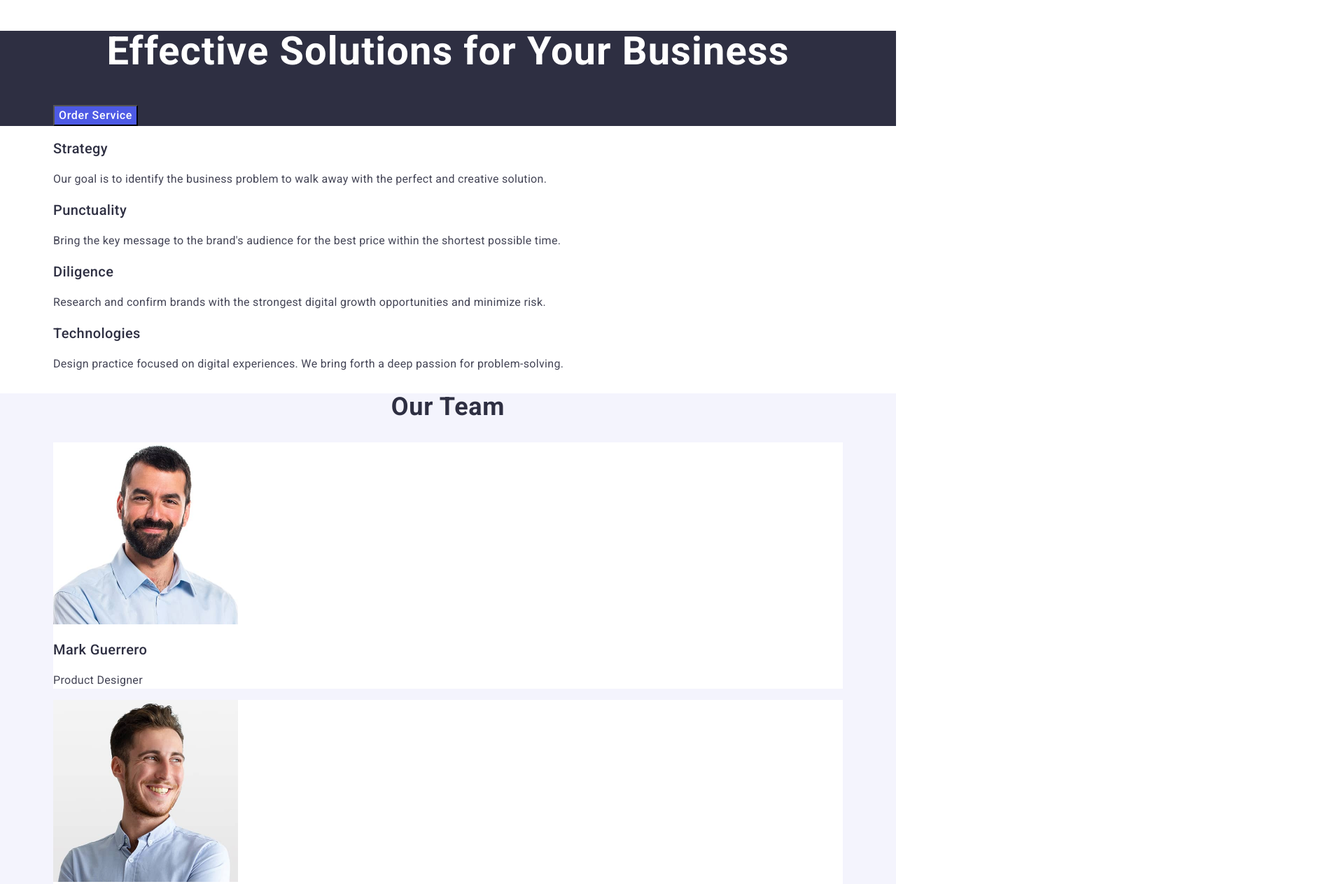
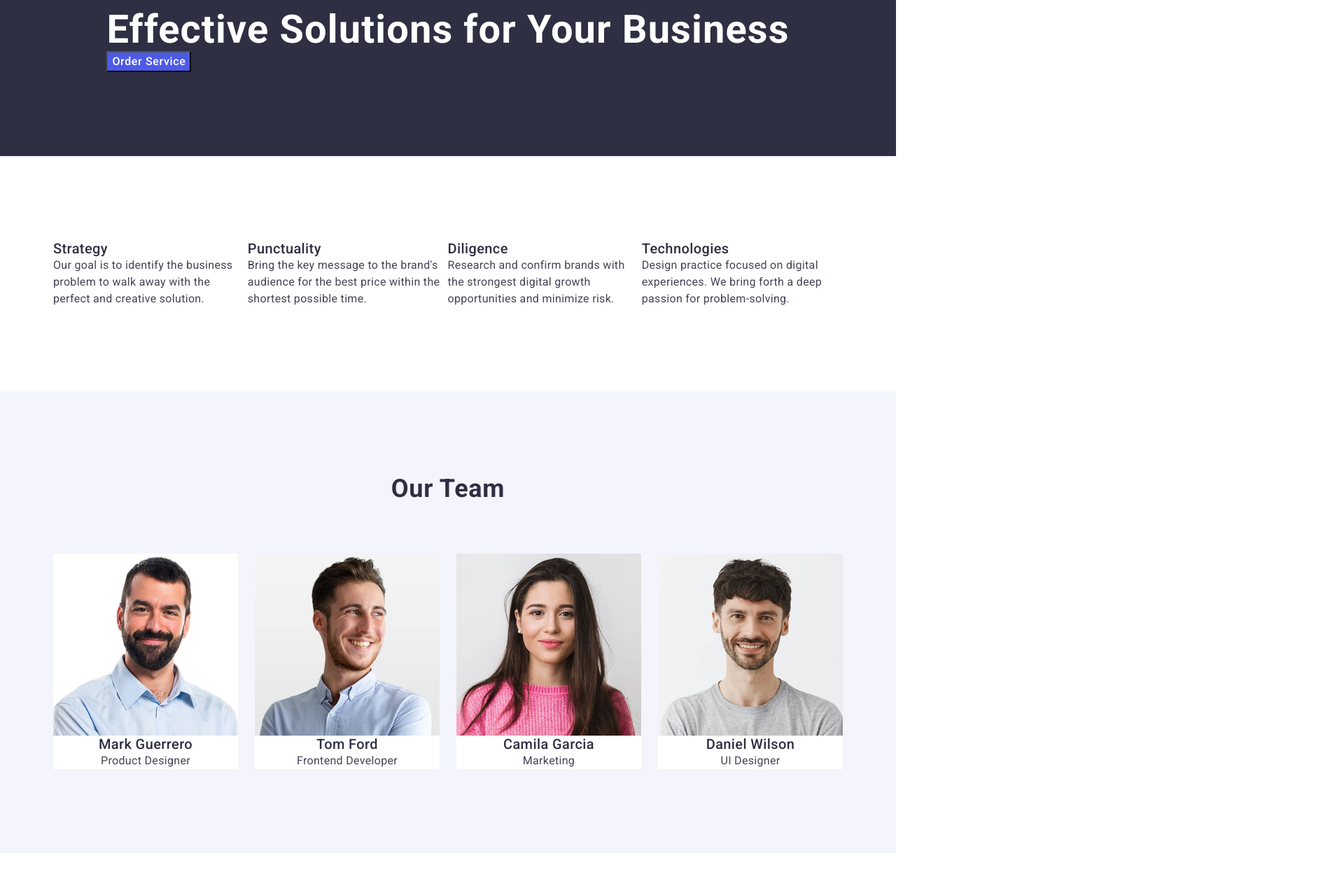
Before and after one commit to Roman-3005/goit-markup-hw-03, a plain HTML site: page index.html in a window 1280 px wide. Shown: the part 176-1439 px from the top of the page at 70% size, 1920 px wide, since content can reach past the window. Drawn offline with nearby package versions, Linux system fonts and the light colour scheme.

Commit message:
add reset styles

```diff
--- a/css/styles.css
+++ b/css/styles.css
@@ -4,10 +4,26 @@ body {
   background-color: #ffffff;
 }
 
+h1,
+h2,
+h3,
+h4,
+h5,
+h6,
+p {
+  margin: 0;
+}
+
+img {
+  display: block;
+}
+
 ul,
 ol {
   list-style-type: none;
-  padding-left: 0
+  margin: 0;
+  padding-left: 0;
+  display: flex;
 }
 
 a {
@@ -19,6 +35,10 @@ a {
   max-width: 1158px;
   padding: 0 15px;
   margin: auto;
+}
+
+.section {
+  padding: 120px 0;
 }
 
 /* header start */
@@ -71,7 +91,12 @@ a {
 /*section-solution start*/
 .section-solution {
   background-color: #2e2f42;
+  display: flex;
 }
+
+/* .solution-container {
+  display: flex;
+} */
 
 .header-solution {
   font-weight: 700;
@@ -91,6 +116,7 @@ a {
   letter-spacing: 0.04em;
   color: #ffffff;
   cursor: pointer;
+  margin: auto;
 }
 
 .btn:hover,
@@ -100,6 +126,9 @@ a {
 /*section-solution*/
 
 /* advantag-section start */
+.advantages-section {
+  padding: 120px 0;
+}
 .visually-hidden {
   position: absolute;
   width: 1px;
@@ -112,6 +141,12 @@ a {
   clip: rect(0, 0, 0, 0);
   overflow: hidden;
 }
+
+.advantages-item {
+  width: calc((100%-72px)/4);
+  gap: 24px;
+}
+
 .advantages-title {
   font-weight: 500;
   font-size: 20px;
@@ -141,8 +176,12 @@ a {
   text-align: center;
   text-transform: capitalize;
   color: #2e2f42;
+  margin-bottom: 72px;
 }
 
+.team-list {
+  gap: 24px;
+}
 .team-item {
   background-color: #ffffff;
 }
@@ -153,6 +192,12 @@ a {
   line-height: 1.2;
   letter-spacing: 0.02em;
   color: #2e2f42;
+  text-align: center;
+  display: flex;
+  align-items: center;
+  justify-content: center;
+  flex-direction: column;
+  gap: 8px;
 }
 
 .team-text {
@@ -160,7 +205,12 @@ a {
   line-height: 1.5;
   letter-spacing: 0.02em;
   color: #434455;
-}
+  text-align: center;
+  display: flex;
+  align-items: center;
+  justify-content: center;
+  flex-direction: column;
+  gap: 8px
 /* team-section end */
 
 /* portfolio-section start */
@@ -195,6 +245,11 @@ a {
   background-color: #2e2f42;
   padding: 100px 0
 }
+
+.footer-logo {
+  display: inline-block;
+}
+
 .footer-logo .logo-part {
   color: #f4f4fd;
 }
@@ -205,3 +260,9 @@ a {
   color: #f4f4fd;
 }
 /* footer end */
+
+/* глобально скинути падінги списків ul
+ul {
+    list-style-type: none;
+    margin: 0;
+    padding-left: 0; */
--- a/index.html
+++ b/index.html
@@ -56,14 +56,14 @@
     </header>
 
     <main>
-      <section class="section-solution">
-        <div class="container">
+      <section class="section-solution section">
+        <div class="container solution-container">
           <h1 class="header-solution">Effective Solutions for Your Business</h1>
           <button type="button" class="btn">Order Service</button>
         </div>
       </section>
 
-      <section class="advantages-section">
+      <section class="advantages-section section">
         <div class="container">
           <h2 class="advantages-heading visually-hidden">Hidden title</h2>
           <ul class="advantages-list">
@@ -99,7 +99,7 @@
         </div>
       </section>
 
-      <section class="team-section">
+      <section class="team-section section">
         <div class="container">
           <h2 class="team-heading">Our Team</h2>
           <ul class="team-list">
@@ -151,7 +151,7 @@
         </div>
       </section>
 
-      <section class="portfolio-section">
+      <section class="portfolio-section section">
         <div class="container">
           <h2 class="portfolio-heading">Our Portfolio</h2>
           <ul class="portfolio-list">
@@ -226,7 +226,7 @@
       </section>
     </main>
 
-    <footer class="page-footer">
+    <footer class="page-footer section">
       <div class="container">
         <a class="logo footer-logo" href="./index.html"
           >Web<span class="logo-part">Studio</span></a
```
